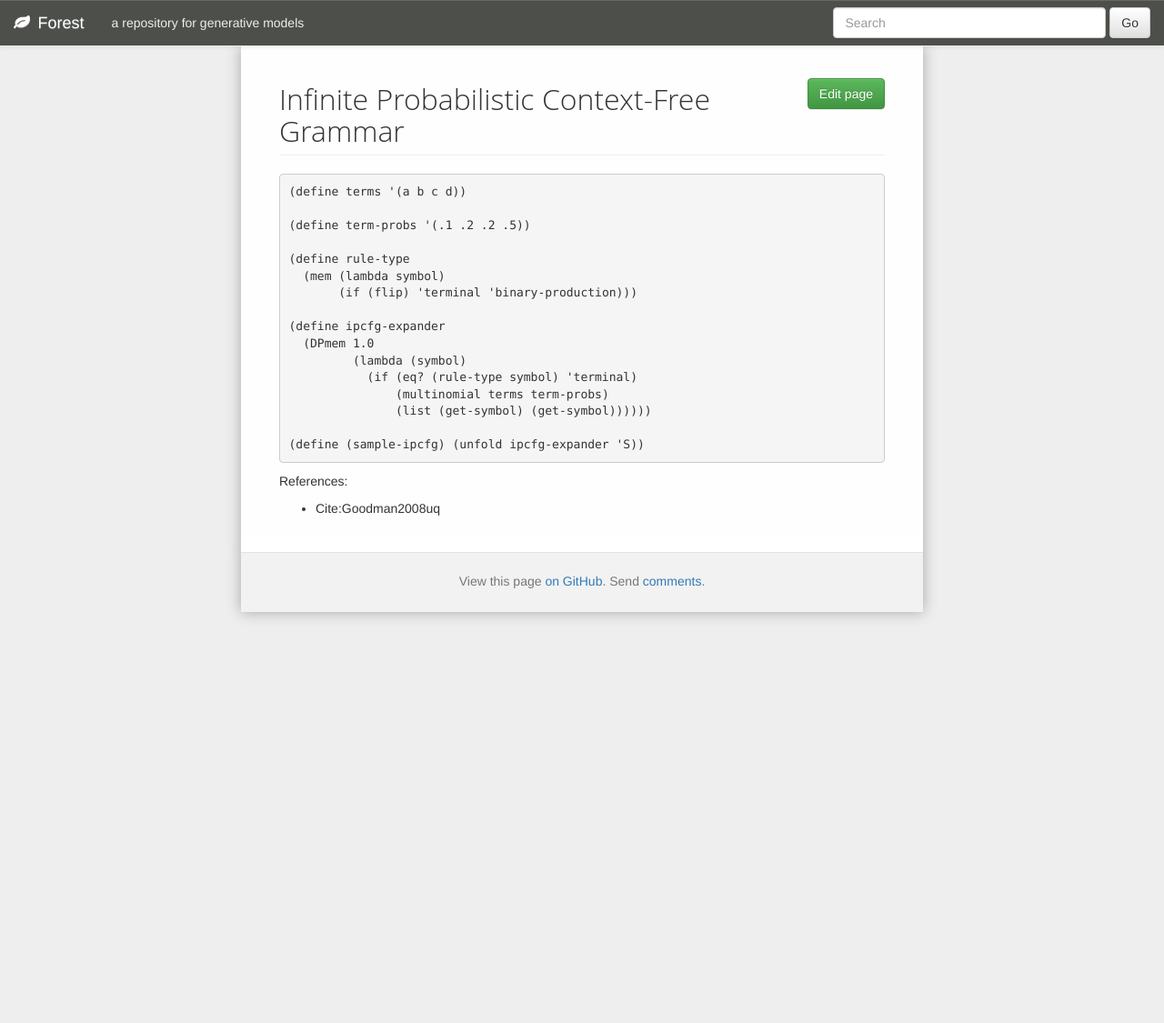
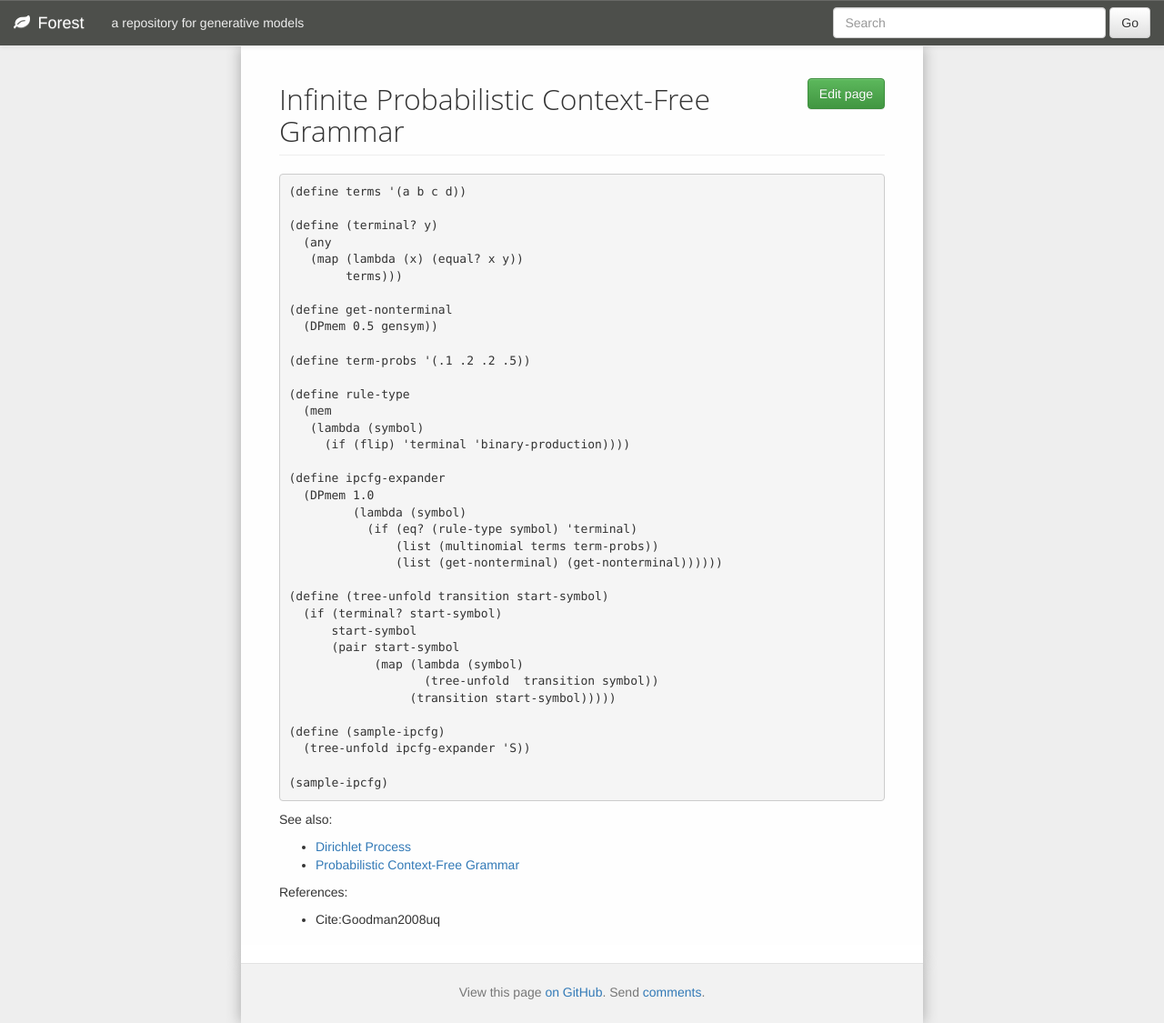
Before and after one commit to forestdb/forestdb.org, a Jekyll site: the page built from models/infinite-pcfg.md, in a window 1280 px wide. Shown: the whole page at 91% size. Built offline with Jekyll 4.4.1, drawn with Linux system fonts in a browser that asks for light colours; nearby versions of some CDN libraries; before the commit the page ends 900 px from its top, so only the background shows below that.

Commit message:
Update infinite-pcfg.md

```diff
--- a/models/infinite-pcfg.md
+++ b/models/infinite-pcfg.md
@@ -1,27 +1,52 @@
 ---
 layout: model
 title: Infinite Probabilistic Context-Free Grammar
-model-status: code-fail
+model-status: code
 model-category: Nonparametric Models
 model-tags: language, pcfg
 ---
 
     (define terms '(a b c d))
 
+    (define (terminal? y)
+      (any
+       (map (lambda (x) (equal? x y))
+            terms)))
+
+    (define get-nonterminal
+      (DPmem 0.5 gensym))
+
     (define term-probs '(.1 .2 .2 .5))
 
     (define rule-type
-      (mem (lambda symbol)
-           (if (flip) 'terminal 'binary-production)))
+      (mem
+       (lambda (symbol)
+         (if (flip) 'terminal 'binary-production))))
 
     (define ipcfg-expander
       (DPmem 1.0
              (lambda (symbol)
                (if (eq? (rule-type symbol) 'terminal)
-                   (multinomial terms term-probs)
-                   (list (get-symbol) (get-symbol))))))
+                   (list (multinomial terms term-probs))
+                   (list (get-nonterminal) (get-nonterminal))))))
 
-    (define (sample-ipcfg) (unfold ipcfg-expander 'S))
+    (define (tree-unfold transition start-symbol)
+      (if (terminal? start-symbol)
+          start-symbol
+          (pair start-symbol
+                (map (lambda (symbol)
+                       (tree-unfold  transition symbol))
+                     (transition start-symbol)))))
+
+    (define (sample-ipcfg)
+      (tree-unfold ipcfg-expander 'S))
+
+    (sample-ipcfg)
+
+See also:
+
+- [Dirichlet Process](/models/dpmem.html)
+- [Probabilistic Context-Free Grammar](/models/pcfg.html)
 
 References:
 
```
